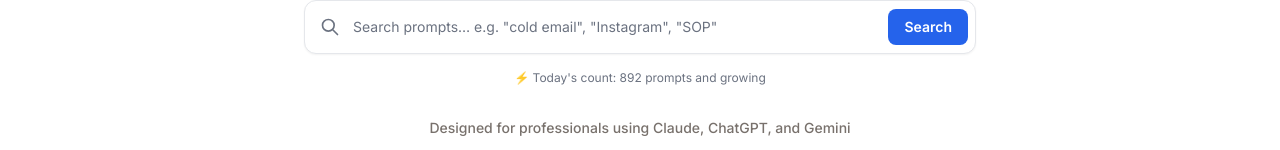
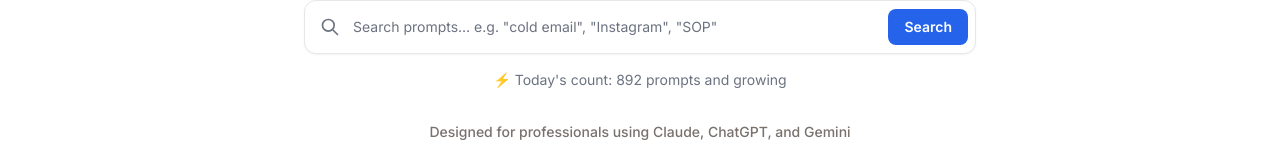
Before and after one commit to tommytoyou/prompt-library, a Next.js app: page / in a window 1280 px wide. Shown: the part 515-665 px from the top of the page. Built offline with nearby package versions, Linux system fonts and the light colour scheme; no server answers.

Commit message:
bump prompt count line to text-sm for readability

```diff
--- a/app/page.tsx
+++ b/app/page.tsx
@@ -66,7 +66,7 @@
           <div className="max-w-2xl mx-auto">
             <SearchBar />
           </div>
-          <p className="text-xs text-muted text-center mt-4">
+          <p className="text-sm text-muted text-center mt-4">
             ⚡ Today&apos;s count: {allPrompts.length.toLocaleString()} prompts and growing
           </p>
           <DesignedFor />
```
